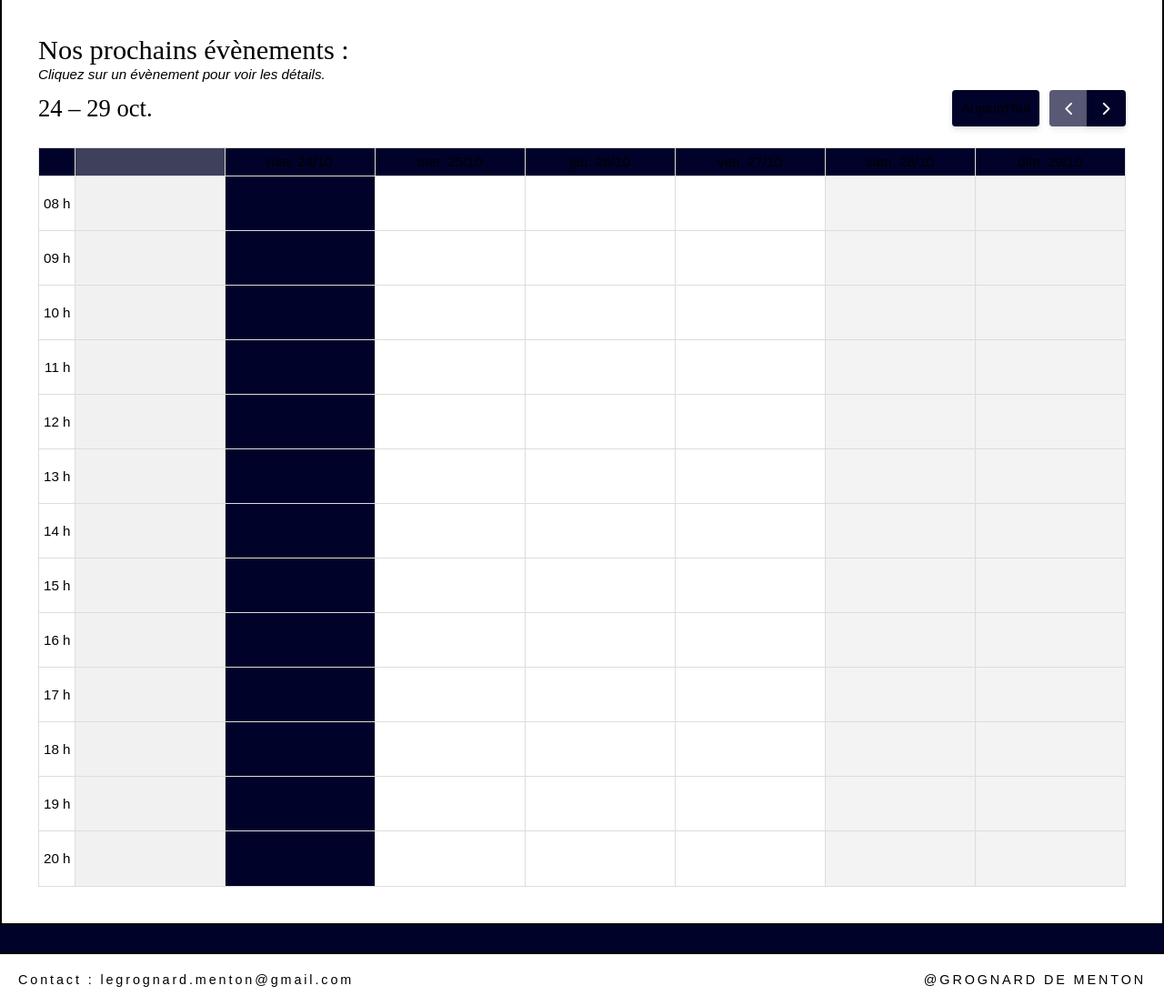
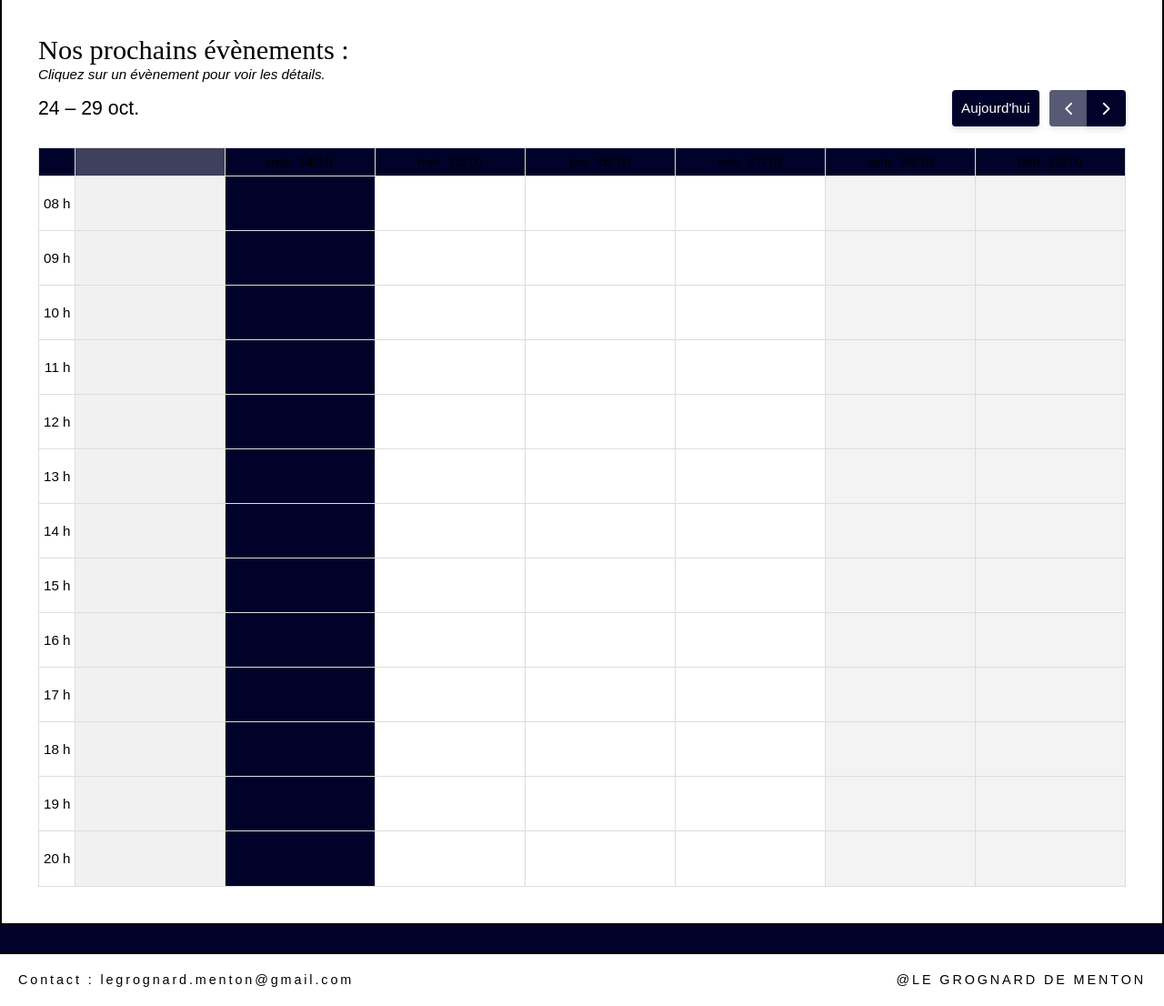
Before and after one commit to grognard-menton/grognard-menton.github.io, a Jekyll site: the page built from calendrier.md, in a window 1280 px wide. Shown: the part 619-1725 px from the top of the page at 91% size. Built offline with Jekyll 4.4.1, drawn with Linux system fonts in a browser that asks for light colours; nearby versions of some CDN libraries.

Commit message:
Front changes

```diff
--- a/_layouts/default.html
+++ b/_layouts/default.html
@@ -16,7 +16,7 @@
   <body>
     <header>
 	    <a href="/"><h1><span id="name">CLUB DE PEINTURE</span><br/>LE GROGNARD DE MENTON</h1></a>
-        <a href="/login"><h2>SE CONNECTER</h2></a>
+        <a href="/"><h2>SE CONNECTER</h2></a>
     </header>
     <nav>
 	    <a href="/"><img id="logo" src="{{ '/assets/images/LOGO_2023-10-24.png' | relative_url }}"/></a>
@@ -31,7 +31,7 @@
     </div>
     <footer>
       <div>Contact : legrognard.menton@gmail.com</div>
-      <div>@GROGNARD DE MENTON</div>
+      <div>@LE GROGNARD DE MENTON</div>
     </footer>
   </div>
   </body>
--- a/_sass/main.scss
+++ b/_sass/main.scss
@@ -180,7 +180,6 @@
     flex: 30 30 0;
   }
   #calendar {
-    color: $background-color-02
     h2 {
       font-family: Cormorant, sans-serif;
       font-weight: 400;
@@ -195,7 +194,7 @@
         &:disabled {
           opacity: 1;
         }
-        color: #000;
+        color: $background-color-02;
         background-color: $background-color-01;
         box-shadow: 0 4px 6px rgba(50, 50, 93, .11), 0 1px 3px rgba(0, 0, 0, .08);
       }
```
